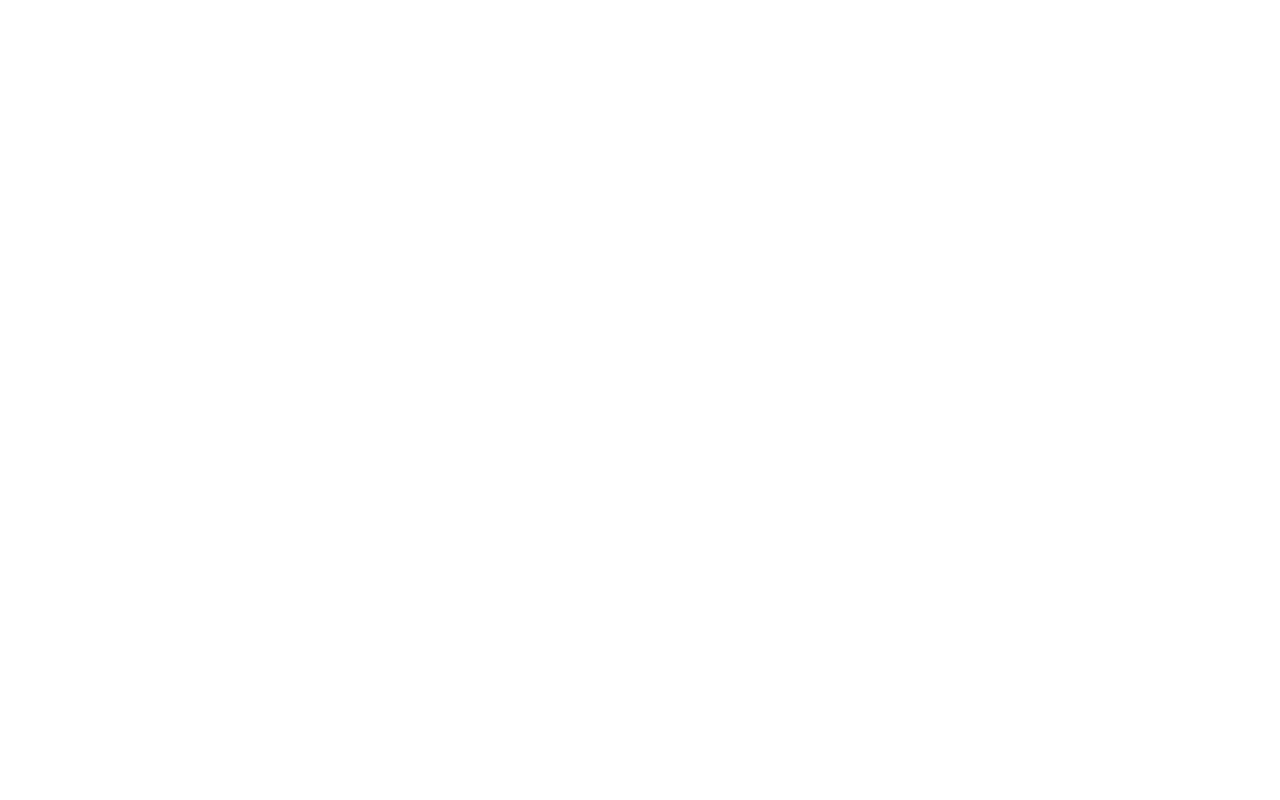
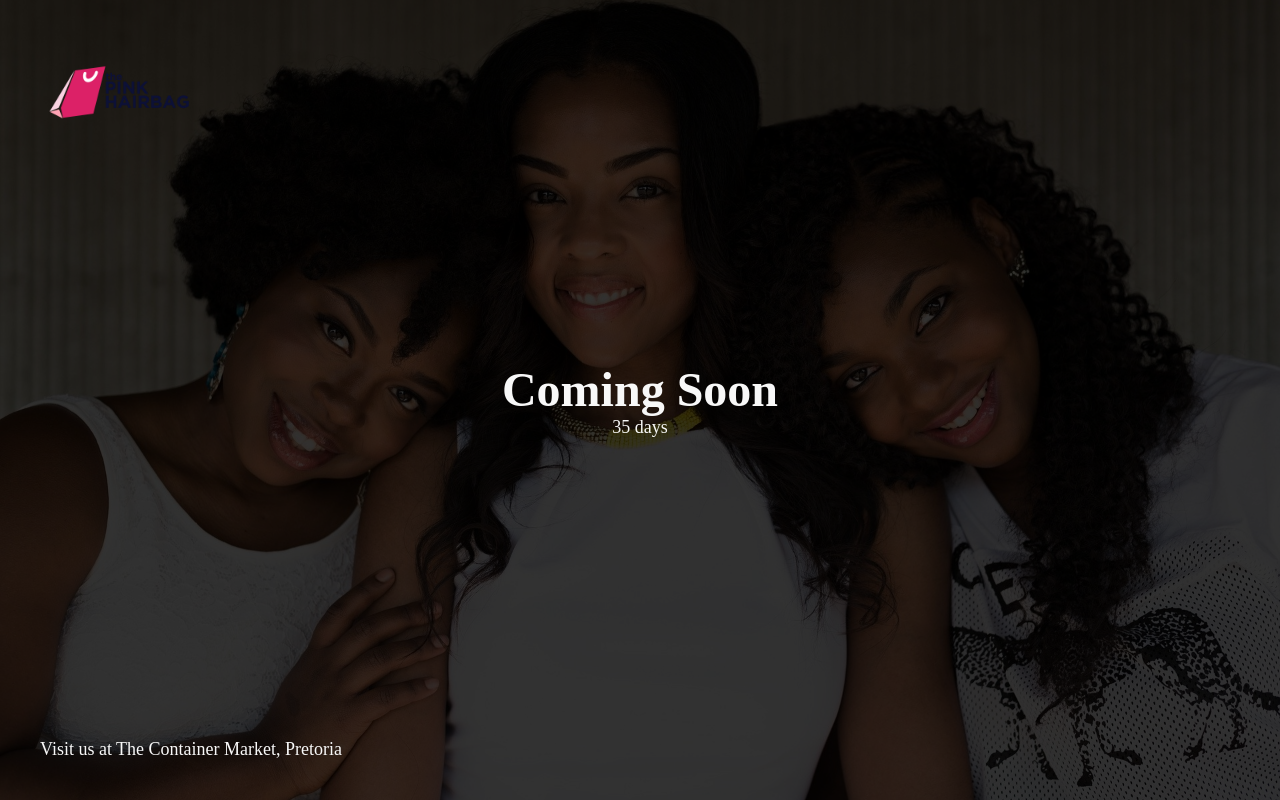
Before and after one commit to IDRISSI1998/comingsoon, a plain HTML site: page index.html in a window 1280 px wide. Drawn offline with Linux system fonts and the light colour scheme.

Commit message:
Everything

```diff
--- a/index.html
+++ b/index.html
@@ -1,10 +1,21 @@
 <html>
     <head>
         <title>The Pink Hair Bag</title>
+        <link rel="stylesheet" href="src/style.css">
     </head>
     <body>
         <div id="app" class="site">
-
+            <div class="overlay"></div>
+            <div class="logo">
+                <img src="assets/logo.png" height="100px">
+            </div>
+            <div class="content">
+                <h1>Coming Soon</h1>
+                <p>35 days</p>
+            </div>
+            <div class="contact">
+                <p>Visit us at The Container Market, Pretoria</p>
+            </div>
         </div>
     </body>
 </html>
--- /dev/null
+++ b/src/style.css
@@ -0,0 +1,67 @@
+*,
+*::before,
+*::after {
+    border: 0;
+    margin: 0;
+    padding: 0;
+    outline: none;
+    box-sizing: border-box;
+}
+
+html,
+body {
+    width: 100%;
+    height: 100%;
+}
+
+body {
+    color: #f8f8f8;
+}
+
+h1 {
+    font-size: 48px;
+}
+
+p {
+    font-size: 18px;
+}
+
+.site {
+    width: 100%;
+    height: 100%;
+    position: relative;
+    background-image: url("../assets/people.jpg");
+    background-repeat: no-repeat;
+    background-position: center;
+    background-size: cover;
+}
+
+.overlay {
+    top: 0;
+    left: 0;
+    position: absolute;
+    width: 100%;
+    height: 100%;
+    background: #000;
+    opacity: .8;
+}
+
+.logo {
+    top: 40px;
+    left: 40px;
+    position: absolute;
+}
+
+.content {
+    top: 50%;
+    left: 50%;
+    position: relative;
+    transform: translate(-50%, -50%);
+    text-align: center;
+}
+
+.contact {
+    bottom: 40px;
+    left: 40px;
+    position: absolute;
+}
```
Also changed, not shown: assets/logo.png (added), assets/people.jpg (added).
